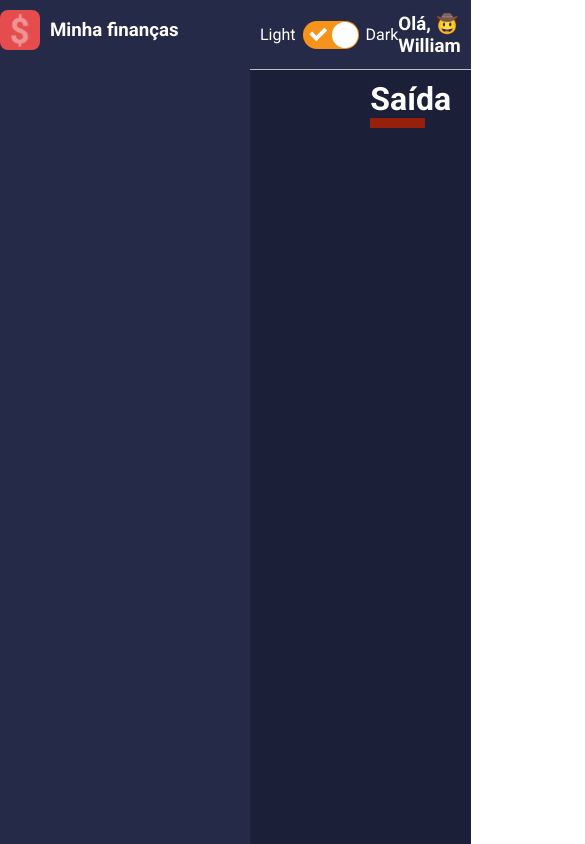
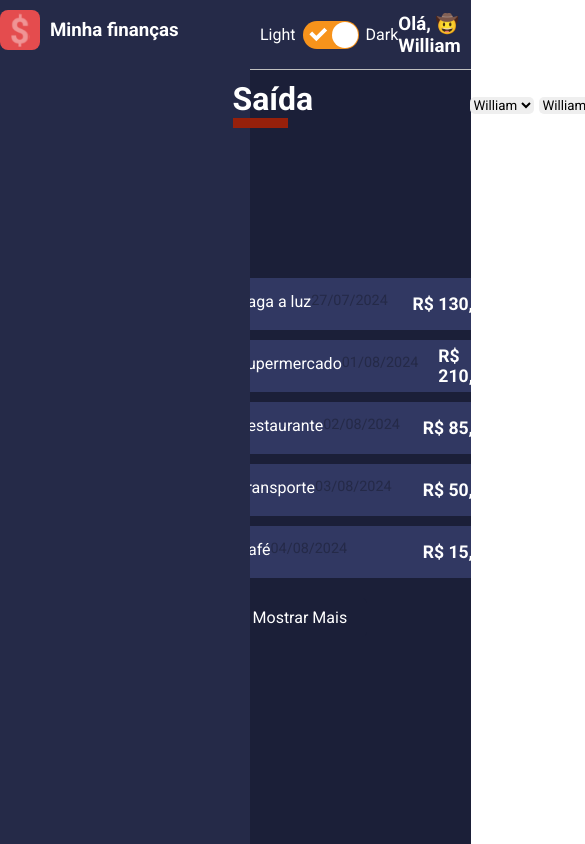
Before and after one commit to WilliamProgramadorBR/Gerenciador-financeiro, a React (Create React App) app: page / in a window 390 px wide. Shown: the top 844 px of the page, 585 px wide, since content can reach past the window. Built offline with nearby package versions, Linux system fonts and the light colour scheme.

Commit message:
Aqui tivermos problemas com o Layout no Electron, pois ele não ficou responsivo.

```diff
--- a/main.js
+++ b/main.js
@@ -1,5 +1,8 @@
 const { app, BrowserWindow, ipcMain } = require('electron');
 const path = require('path');
+
+// Defina o caminho para o ícone PNG
+const iconPath = path.join(__dirname, 'imgelectron', 'image.png'); // Atualize com o caminho correto para o seu ícone PNG
 
 let mainWindow;
 
@@ -7,6 +10,7 @@ function createWindow() {
   mainWindow = new BrowserWindow({
     width: 800,
     height: 600,
+    icon: iconPath, // Use o caminho do ícone aqui
     webPreferences: {
       preload: path.join(__dirname, 'preload.js'),
       contextIsolation: true,
@@ -16,7 +20,6 @@ function createWindow() {
 
   if (process.env.NODE_ENV === 'development') {
     mainWindow.loadFile(path.join(__dirname, 'public', 'index.html'));
-
   } else {
     mainWindow.loadURL('http://localhost:3000');
   }
--- a/src/Page/List/index.tsx
+++ b/src/Page/List/index.tsx
@@ -1,21 +1,61 @@
-import React from 'react';
-import { Container } from './styles';
+import React, { useState } from 'react';
+import { Container, Content, Button } from './styles';
 import SelectInput from '../../components/SelectInput';
 import ContentHeader from '../../components/ContentHeader';
+import HistoryFinanceCard from '../../components/HistoryFinanceCard';
+
 const options = [
-    {value: 'William', label: 'William'},
-    {value: 'Ana', label: 'Ana'},
-    {value: 'Miguel', label: 'Miguel'}
-]
-const List: React.FC = () =>{
+  { value: 'William', label: 'William' },
+  { value: 'Ana', label: 'Ana' },
+  { value: 'Miguel', label: 'Miguel' }
+];
 
-    return(
+const items = [
+  { tagColor: '#ec0a0a', title: 'Paga a luz', subtitle: '27/07/2024', amount: 'R$ 130,00' },
+  { tagColor: '#ec0a0a', title: 'Supermercado', subtitle: '01/08/2024', amount: 'R$ 210,00' },
+  { tagColor: '#ec0a0a', title: 'Restaurante', subtitle: '02/08/2024', amount: 'R$ 85,00' },
+  { tagColor: '#ec0a0a', title: 'Transporte', subtitle: '03/08/2024', amount: 'R$ 50,00' },
+  { tagColor: '#ec0a0a', title: 'Café', subtitle: '04/08/2024', amount: 'R$ 15,00' },
+  { tagColor: '#ec0a0a', title: 'Cinema', subtitle: '05/08/2024', amount: 'R$ 40,00' },
+  { tagColor: '#ec0a0a', title: 'Academia', subtitle: '06/08/2024', amount: 'R$ 120,00' },
+  { tagColor: '#ec0a0a', title: 'Farmácia', subtitle: '07/08/2024', amount: 'R$ 60,00' },
+  { tagColor: '#ec0a0a', title: 'Livraria', subtitle: '08/08/2024', amount: 'R$ 100,00' },
+  { tagColor: '#ec0a0a', title: 'Roupa', subtitle: '09/08/2024', amount: 'R$ 150,00' },
+  { tagColor: '#ec0a0a', title: 'Mercado', subtitle: '10/08/2024', amount: 'R$ 75,00' },
+  // Adicione mais itens conforme necessário
+];
+
+const List: React.FC = () => {
+  const [showAll, setShowAll] = useState(false);
+
+  const itemsToShow = showAll ? items : items.slice(0, 5);
+
+  return (
     <div>
       <Container>
         <ContentHeader title='Saída' lineColor='#96200b'>
-                <SelectInput options={options}/>
-
+          <SelectInput options={options} />
+          <SelectInput options={options} />
         </ContentHeader>
+        <Content>
+          <ul>
+            {itemsToShow.map((item, index) => (
+              <HistoryFinanceCard
+                key={index}
+                tagColor={item.tagColor}
+                title={item.title}
+                subtitle={item.subtitle}
+                amount={item.amount}
+              />
+            ))}
+          </ul>
+          {items.length > 5 && !showAll && (
+            <Button onClick={() => setShowAll(true)}>Mostrar Mais</Button>
+          )}
+          {showAll && (
+            <Button onClick={() => setShowAll(false)}>Mostrar Menos</Button>
+          )}
+        </Content>
       </Container>
     </div>
   );
--- a/src/Page/List/styles.ts
+++ b/src/Page/List/styles.ts
@@ -2,3 +2,20 @@ import styled from "styled-components";
 
 
 export const Container = styled.div``;
+
+export const Content = styled.div``;
+
+export const Button = styled.button`
+  background-color: ${props => props.theme.colors.primary};
+  color: ${props => props.theme.colors.white};
+  border: none;
+  border-radius: 5px;
+  padding: 10px 20px;
+  cursor: pointer;
+  margin: 10px;
+  font-size: 1em;
+
+  &:hover {
+    background-color: ${props => props.theme.colors.secondary};
+  }
+`;
--- a/src/components/Content/styles.ts
+++ b/src/components/Content/styles.ts
@@ -1,12 +1,25 @@
 import styled from "styled-components";
 
-
-export const Container = styled.div`grid-area:CT;
-  grid-area: CT;
+export const Container = styled.div`
+  grid-area: CT; /* Coloca o contêiner na área definida no grid */
   background-color: ${props => props.theme.colors.primary}; /* Ajuste a cor de fundo conforme necessário */
   color: ${props => props.theme.colors.white};
   display: flex;
   align-items: center;
   justify-content: center;
-  padding: 25px;`
-  ;
+  padding: 20px;
+  height: calc(100vh - 70px); /* Corrige o erro de digitação e ajusta a altura */
+  overflow-y: auto; /* Permite rolagem vertical se necessário */
+  ::-webkit-scrollbar {
+    width: 10px;
+  }
+  ::-webkit-scrollbar-thumb {
+    background-color: ${props => props.theme.colors.secondary};
+    border-radius: 10px;
+  }
+
+  ::-webkit-scrollbar-track {
+    background-color: ${props => props.theme.colors.tertiary};
+    border-radius: 10px;
+  }
+`;
--- /dev/null
+++ b/src/components/HistoryFinanceCard/index.tsx
@@ -0,0 +1,27 @@
+import React, {ReactNode} from 'react';
+import { Container,  Tag } from './styles';
+
+
+interface IHistoryFinanceCardProps{
+    tagColor: string;
+    title: string;
+    subtitle: string;
+    amount: string;
+
+}
+const HistoryFinanceCard: React.FC<IHistoryFinanceCardProps>=({tagColor,title,subtitle,amount}) =>{
+
+    return(
+
+        <Container>
+            <Tag color={tagColor}/>
+            <div><span>{title}</span>
+            <small>{subtitle}</small></div>
+            <h3>{amount}</h3>
+
+        </Container>
+
+    );
+}
+
+export default HistoryFinanceCard;
--- /dev/null
+++ b/src/components/HistoryFinanceCard/styles.ts
@@ -0,0 +1,78 @@
+import styled from "styled-components";
+interface ITagProps{
+    color: string
+}
+
+
+export const Container = styled.li`
+  background-color: ${props => props.theme.colors.tertiary};
+  list-style: none;
+  border-radius: 5px;
+  margin: 10px 0; /* Espaçamento vertical entre os itens */
+  padding: 12px 20px; /* Ajuste o padding conforme necessário */
+  display: flex;
+  justify-content: space-between;
+  align-items: center;
+  cursor: pointer;
+  transition: all 0.3s; /* Transição suave para hover */
+  position: relative;
+  min-height: 60px; /* Define uma altura mínima para os itens */
+
+  &:hover {
+    opacity: 0.7;
+    transform: translateX(10px);
+  }
+
+  > div {
+    display: flex;
+    padding: 10px;
+    flex-direction: row; /* Organiza o texto em coluna */
+    justify-content: space-between;
+    padding-left: 10px;
+
+    span {
+      margin-bottom: 5px; /* Espaçamento entre o título e o subtítulo */
+    }
+
+    small {
+      font-size: 0.9em; /* Ajuste o tamanho da fonte do subtítulo */
+      color: ${props => props.theme.colors.secondary}; /* Ajuste a cor do subtítulo */
+    }
+  }
+
+  h3 {
+    margin-left: 10px; /* Espaçamento entre o valor e o texto */
+    font-size: 1.1em; /* Ajuste o tamanho da fonte do valor */
+    color: ${props => props.theme.colors.white}; /* Ajuste a cor do valor */
+  }
+
+  /* Media Queries para responsividade */
+  @media (max-width: 1200px) {
+    padding: 10px 15px; /* Ajusta o padding para telas menores */
+    min-height: 70px; /* Ajusta a altura mínima */
+  }
+
+  @media (max-width: 992px) {
+    padding: 8px 10px; /* Ajusta o padding para telas menores */
+    min-height: 60px; /* Ajusta a altura mínima */
+  }
+
+  @media (max-width: 768px) {
+    padding: 6px 8px; /* Ajusta o padding para telas menores */
+    min-height: 50px; /* Ajusta a altura mínima */
+  }
+
+  @media (max-width: 576px) {
+    padding: 4px 5px; /* Ajusta o padding para telas menores */
+    min-height: 40px; /* Ajusta a altura mínima */
+    width: 100%; /* Garante que o item ocupe toda a largura disponível */
+  }
+`;
+
+export const Tag = styled.div<ITagProps>`
+  width: 10px;
+  height: 60%;
+  background-color: ${props => props.color};
+  position: absolute;
+  left: 0;
+`;
--- a/src/components/Layout/styles.ts
+++ b/src/components/Layout/styles.ts
@@ -1,13 +1,14 @@
 import styled from "styled-components";
+
 
 
 export const Grid = styled.div`
   display: grid;
-  grid-template-columns: 250px auto;
-  grid-template-rows: 70px 1fr;
+  grid-template-columns: 250px auto; /* Ajusta a largura da coluna do lado esquerdo */
+  grid-template-rows: 70px 1fr; /* Ajusta a altura da linha superior e a linha restante */
   grid-template-areas:
     'AS MH'
-    'AS CT';
-  height: 100vh;
+    'AS CT'; /* Define a área para o menu lateral e o conteúdo principal */
+  height: 100vh; /* Garante que o grid ocupe toda a altura da viewport */
   background-color: #1e1e2f; /* Ajuste a cor de fundo conforme necessário */
 `;
```
Also changed, not shown: imgelectron/image.png (added). Lines whose indentation alone changed are shown as unchanged.
